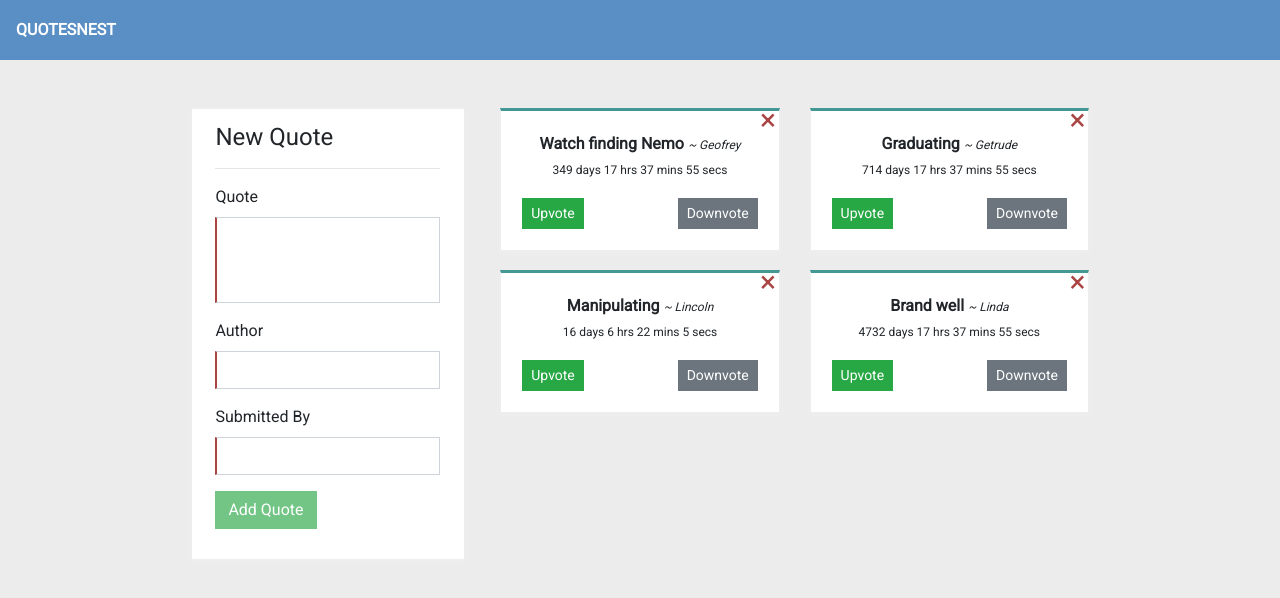
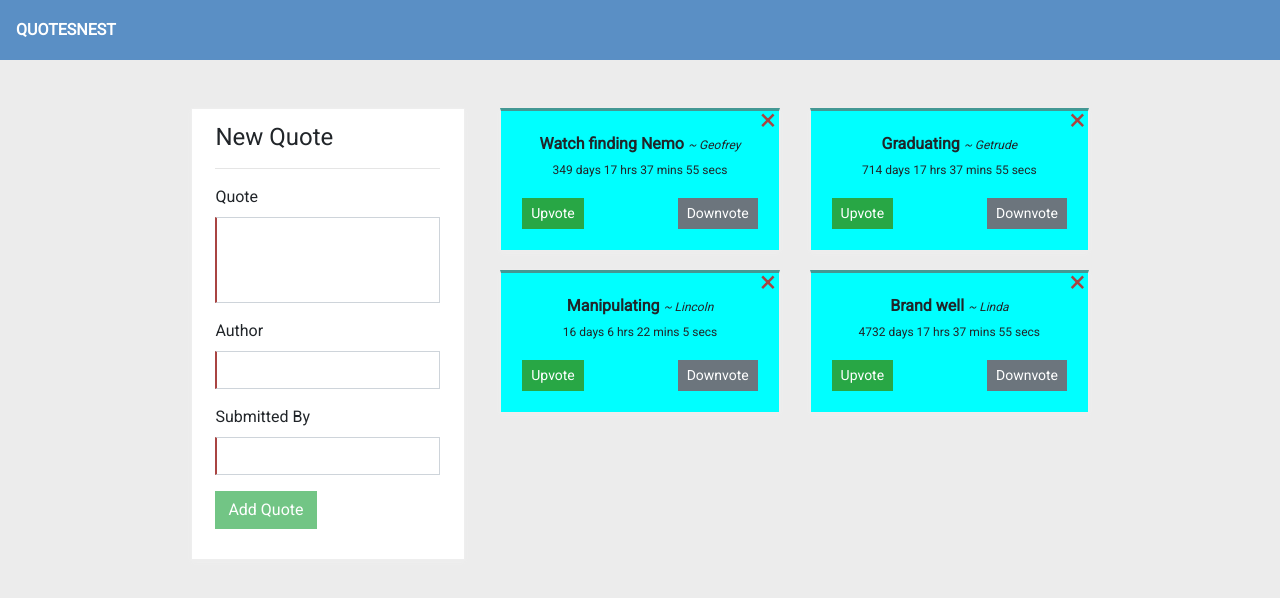
Before and after one commit to kelvinMakamu/quotesNest, an Angular app: page / in a window 1280 px wide. Shown: the top 598 px of the page. Built offline with nearby package versions, Linux system fonts and the light colour scheme.

Commit message:
Adds HighlighlightDirective logic

```diff
--- a/src/app/app.module.ts
+++ b/src/app/app.module.ts
@@ -9,6 +9,7 @@ import { QuoteFormComponent } from './quote-form/quote-form.component';
 import { QuoteComponent } from './quote/quote.component';
 import { QuoteDetailComponent } from './quote-detail/quote-detail.component';
 import { TimeCountPipe } from './time-count.pipe';
+import { HighlightDirective } from './highlight.directive';
 
 @NgModule({
   declarations: [
@@ -16,7 +17,8 @@ import { TimeCountPipe } from './time-count.pipe';
     QuoteFormComponent,
     QuoteComponent,
     QuoteDetailComponent,
-    TimeCountPipe
+    TimeCountPipe,
+    HighlightDirective
   ],
   imports: [
     BrowserModule,
--- /dev/null
+++ b/src/app/highlight.directive.ts
@@ -0,0 +1,12 @@
+import { Directive, ElementRef } from '@angular/core';
+
+@Directive({
+  selector: '[appHighlight]'
+})
+export class HighlightDirective {
+
+  constructor(private elem: ElementRef) {
+    this.elem.nativeElement.style.backgroundColor='cyan';
+  }
+
+}
--- a/src/app/quote/quote.component.html
+++ b/src/app/quote/quote.component.html
@@ -9,7 +9,7 @@
             <div class="row">
                 <div class="col-md-6 col-lg-6 col-sm-12" *ngFor='let quote of quotes;let i = index;'
                  (mouseover)='displayQuoteDetails(i)' (mouseout)='hideQuoteDetails(i)'>
-                    <div class="quote-card">
+                    <div class="quote-card" appHighlight>
                         <div class="quote-header">
                             <div>
                                 <span class='deleteicon' (click)='deleteQuote(i)' title="Delete Quote"> &times;</span>
```
Also changed, not shown: 1 other file (tests, documents, lock files or other folders).
